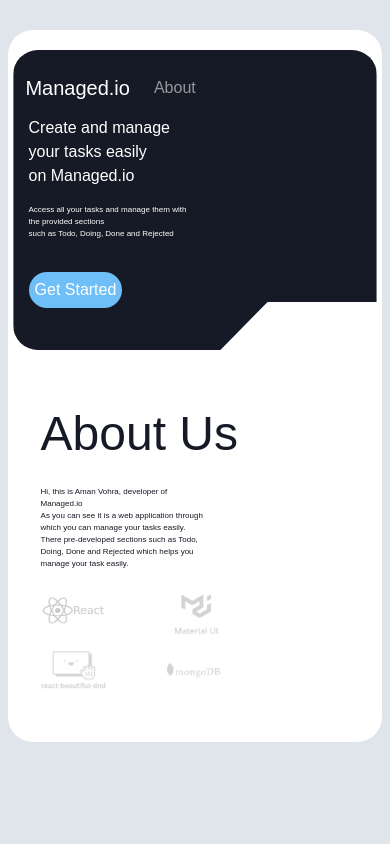
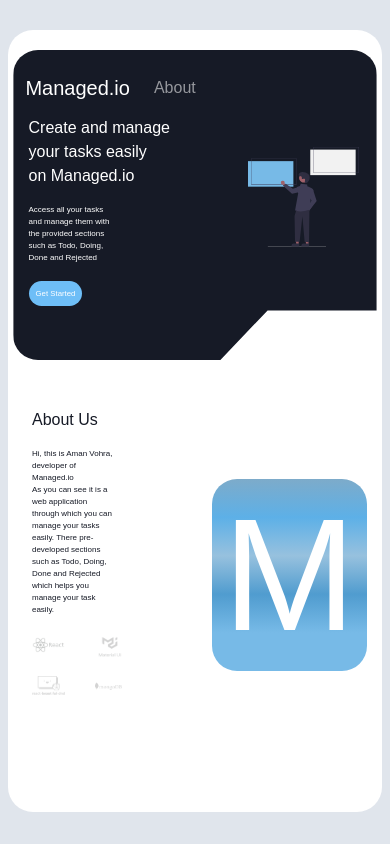
Before and after one commit to Aman-Vohra/Managed.io, a React (Create React App) app: page / in a window 390 px wide. Built offline with nearby package versions, Linux system fonts and the light colour scheme; a web font is replaced by a local one.

Commit message:
fix commit

```diff
--- a/src/DND/components/Nv.js
+++ b/src/DND/components/Nv.js
@@ -1,25 +1,13 @@
 import React,{Component} from 'react';
 import Box from '@mui/material/Box';
 import AppBar from '@mui/material/AppBar';
-import CssBaseline from '@mui/material/CssBaseline';
 import Toolbar from '@mui/material/Toolbar';
-import IconButton from '@mui/material/IconButton';
 import Typography from '@mui/material/Typography';
-import Avatar from '@mui/material/Avatar';
-import Tooltip from '@mui/material/Tooltip';
 import Button from '@mui/material/Button';
 import LogoutIcon from '@mui/icons-material/Logout';
-import AV from '../../Img/av.svg'
 import LG from '../../Img/lg.svg'
 import '../../styles/Common.css'
 
-const styles = {
-  name:{
-  fontFamily: "Poppins, sans-serif",
-  fontSize: "3vh",
-  marginRight: "auto",
-}
-}
 
 export default class Nv extends Component {
 
@@ -30,6 +18,7 @@
         };
       }
       componentDidMount() {
+        // fetch("http://localhost:9000/userData", {
         fetch("https://managed-backend.netlify.app/userData", {
           method: "POST",
           crossDomain: true,
@@ -58,27 +47,16 @@
 
     render() {
   return (
-    <Box sx={{ display: "flex", margin: "auto", width: "auto", height: "auto" }}>
-      <CssBaseline />
-      <AppBar position="fixed" sx={{ zIndex: (theme) => theme.zIndex.drawer + 1  , bgcolor: "#f1f5f9", color: "#3f3d56" }}>
+    <Box sx={{ flexGrow: 1 }}>
+      <AppBar position="static" sx={{ bgcolor: "#f1f5f9", color: "#3f3d56" }}>
         <Toolbar>
-        <img src={LG} alt='' style={{width:"50px", height:"50px", marginRight:"10px"}}/>
-          <Typography variant="h6"  noWrap component="div" style={styles.name}>
+          <img src={LG} alt='' style={{width:"auto", height:"50px", marginRight:"10px"}}/>
+          <Typography variant="h6" component="div" sx={{ flexGrow: 1, fontFamily: "Poppins, sans-serif", fontWeight: '600' }}>
             Managed.io
           </Typography>
-          <Box sx={{ flexGrow: 0 }}>
-          <Button onClick={this.logOut} sx={{ fontFamily: "Poppins, sans-serif", color: "#000", mr: "10px" }}><LogoutIcon sx={{ mr: "5px" }} />Log Out</Button>
-            <Tooltip title="It's you!">
-              <IconButton sx={{ p: 0, flexGrow: 0}}>
-                <Avatar alt="Remy Sharp" src={AV} />
-              </IconButton>
-            </Tooltip>
-          </Box>
+          <Button onClick={this.logOut} sx={{ fontFamily: "Poppins, sans-serif", color: "#000"}}><LogoutIcon/>Logout</Button>
         </Toolbar>
       </AppBar>
-      <Box component="main" sx={{ flexGrow: 1, p: 0 }}>
-        <Toolbar />
-      </Box>
     </Box>
   );
 }
--- a/src/Pages/First.js
+++ b/src/Pages/First.js
@@ -31,8 +31,8 @@
   <section>
   <div className="col-11 mx-auto">
     <div className="top-content">
-      <div className="row">
-      <div className="col-md-6 order-1 order-lg-1 d-flex justify-content-center flex-column">
+      <div className="row-content">
+      <div className="row-child-1">
         <p className="text">Create and manage<br/>your tasks easily<br/>on <strong className="brand-name">Managed.io</strong> </p>
         <p className="text-2">Access all your tasks and manage them with the provided sections<br/>such as Todo, Doing, Done and Rejected</p>
       <div className="mt-3">
@@ -41,7 +41,7 @@
         </div>
       </div>
       </div>
-      <div className="col-md-6 pl-5 order-2 orer-lg-2 header-img">
+      <div className="row-child-1">
         <img src={I} className="image-fluid-animated" alt="home img"></img>
       </div>
     </div>
@@ -52,8 +52,8 @@
     <section>
   <div className="col-11 mx-auto my-5" id='about'>
     <div className="top-content">
-      <div className="row">
-      <div className="col-md-6 order-1 order-lg-1 d-flex justify-content-center flex-column">
+      <div className="row-content">
+      <div className="row-child-1">
         <div className='about'>
         <p className="text-a"><strong className="brand-name-a">About</strong> Us</p>
         <p className="text-a-1">Hi, this is Aman Vohra, developer of Managed.io
@@ -70,7 +70,7 @@
       </div>
       </div>
       </div>
-      <div className="col-md-6 pl-5 order-2 orer-lg-2 header-img">
+      <div className="row-child-1">
         <div className='icon-back'>
         <h1 className='icon'>M</h1>
         </div>
--- a/src/Pages/Login.js
+++ b/src/Pages/Login.js
@@ -17,6 +17,7 @@
     e.preventDefault();
     const { email, password } = this.state;
     console.log(email, password);
+    // fetch("http://localhost:9000/login-user", {
     fetch("https://managed-backend.netlify.app/login-user", {
       method: "POST",
       crossDomain: true,
--- a/src/Pages/Signup.js
+++ b/src/Pages/Signup.js
@@ -18,6 +18,7 @@
   e.preventDefault();
   const{ email, password } = this.state;
   console.log(email, password);
+  // fetch("http://localhost:9000/register", {
   fetch("https://managed-backend.netlify.app/register", {
       method: "POST",
       crossDomain: true,
--- a/src/styles/Common.css
+++ b/src/styles/Common.css
@@ -36,6 +36,7 @@
 body{
     font-family: "Poppins", sans-serif;
     background-color: var(--clr-white-1);
+    font-size: 100%;
 }
 
 
@@ -66,6 +67,13 @@
     padding-top: 10px;
 }
 
+.row-child-1{
+    display: inline-block;
+    width: 50%;
+    justify-content: center;
+    margin: auto;
+}
+
 .about{
     margin-left: 5%;
 }
@@ -74,11 +82,10 @@
 }
 
 .image-fluid-animated{
-    width: 100%;
-    margin: auto;
-    height: 87%;
-    padding-left: 15%;
-    margin-left: 10%;
+    margin-left: 32%;
+    margin-bottom: 65%;
+    width: 70%;
+    height: 70%;
 }
 
 .icon-back{
@@ -148,10 +155,12 @@
     background-color: var(--clr-primary-6);
     color: var(--clr-white);
     text-align: center;
+    font-size: 2vw;
+    padding: 7px;
+    margin-top: 10%;
     border: none;
-    width: 20%;
-    height: 40px;
-    padding: 6px;
+    width: 30%;
+    height: auto;
     border-radius: 20px;
     /* filter: drop-shadow(0 10px 0 #15111a); */
 
@@ -168,7 +177,6 @@
 @media(max-width: 1200px) {
     .btn-get-started{
         height: auto;
-        width: fit-content;
     }
     .icon-back{
         width: auto;
@@ -177,13 +185,24 @@
         height: 110%;
         padding-bottom: 5px;
     }
+    .test{
+        margin: auto;
+        height: 460px;
+    }
+
     .text{
         font-size: 2rem;
+    }
+    .icon-back{
+        height: fit-content;
+        width: 65%;
+        margin-left: 30%;
     }
     }
 
 @media(max-width: 900px) {
     .btn-get-started{
+        height: auto;
         width: fit-content;
     }
         .icon-back{
@@ -200,13 +219,12 @@
         .text{
             font-size: 2rem;
         }
-        .icon-back{
-            display: none;
-        }
+
 }
 
 @media(max-width: 800px){
     .btn-get-started{
+        height: auto;
         width: fit-content;
     }
     .plate{
@@ -217,20 +235,23 @@
         margin: auto;
         height: 370px;
     }
-    .image-fluid-animated{
-        display: none;
-    }
     .text{
         font-size: 1.3rem;
     }
     .icon-back{
-        display: none;
+        height: fit-content;
+        width: 70%;
     }
+    .icon{
+        font-size: 15rem;
+    }
+
 }
 
 
 @media(max-width: 745px){
     .btn-get-started{
+        height: auto;
         width: fit-content;
     }
     .plate{
@@ -241,19 +262,26 @@
         margin: auto;
         height: 370px;
     }
-    .image-fluid-animated{
-        display: none;
+    .row-child-1{
+        margin-bottom: 10px;
+        max-height: 100%;
     }
     .text{
-        font-size: 2rem;
+        font-size: 1.3rem;
     }
     .icon-back{
-        display: none;
+        height: fit-content;
+        width: 60%;
     }
+    .icon{
+        font-size: 15rem;
+    }
+
 }
 
-@media(max-width: 500px){
+@media(max-width: 736px){
     .btn-get-started{
+        height: auto;
         width: fit-content;
     }
     .plate{
@@ -262,11 +290,46 @@
     }
     .test{
         margin: auto;
-        height: 300px;
+        height: 370px;
+    }
+    .row-child-1{
+        margin-bottom: 10px;
+    }
+    .text{
+        font-size: 1.3rem;
+    }
+    .icon-back{
+        height: fit-content;
+        width: 90%;
+        margin-left: 10%;
+    }
+    .icon{
+        font-size: 15rem;
+    }
+
+}
+
+@media(max-width: 500px){
+    .btn-get-started{
+        height: auto;
+        width: fit-content;
+    }
+    .plate{
+        height: 100%;
+        padding-bottom: 5px;
+    }
+    .test{
+        margin: auto;
+        height: 310px;
+    }
+    .row-child-1{
+        margin-bottom: 20px;
     }
     .image-fluid-animated{
-       width: 100px;
-       height: 100px;
+        position: relative;
+        bottom: 40px;
+        width: auto;
+        height: 100px;
     }
     .text{
         font-size: 1rem;
@@ -275,12 +338,72 @@
         width: 50%;
         font-size: 0.5rem;
     }
+    .text-a{
+        width: 50%;
+        font-size: 1rem;
+    }
     .text-a-1{
         width: 50%;
         font-size: 0.5rem;
     }
     .icon-back{
-        display: none;
+        height: fit-content;
+        width: 90%;
+        margin-left: 10%;
+        position: relative;
+        bottom: 60px;
+    }
+    .icon{
+        font-size: 10rem;
+    }
+}
+
+@media(max-width: 365px){
+    .btn-get-started{
+        height: auto;
+        width: fit-content;
+    }
+    .plate{
+        height: 100%;
+        padding-bottom: 5px;
+    }
+    .test{
+        margin: auto;
+        height: 320px;
+    }
+    .row-child-1{
+        margin-bottom: 20px;
+    }
+    .image-fluid-animated{
+        position: relative;
+        bottom: 40px;
+        width: auto;
+        height: 100px;
+    }
+    .text{
+        font-size: 1rem;
+    }
+    .text-2{
+        width: 50%;
+        font-size: 0.5rem;
+    }
+    .text-a{
+        width: 50%;
+        font-size: 1rem;
+    }
+    .text-a-1{
+        width: 50%;
+        font-size: 0.5rem;
+    }
+    .icon-back{
+        height: fit-content;
+        width: 90%;
+        margin-left: 10%;
+        position: relative;
+        bottom: 60px;
+    }
+    .icon{
+        font-size: 10rem;
     }
 }
 
@@ -452,15 +575,10 @@
     margin-bottom: 1.2rem;
 }
 
-.css-hyum1k-MuiToolbar-root{
-    width: auto;
-    height: auto;
-}
+
 
 @media(max-width: 390px){
-    .css-hyum1k-MuiToolbar-root{
-        width: fit-content;
-    }
+
     .dnd{
         display: flex;
         flex-direction: column;
@@ -473,9 +591,7 @@
 }
 
 @media(max-width: 490px){
-    .css-hyum1k-MuiToolbar-root{
-        width: fit-content;
-    }
+
     .dnd{
         display: flex;
         flex-direction: column;
@@ -488,9 +604,7 @@
 }
 
 @media(max-width: 590px){
-    .css-hyum1k-MuiToolbar-root{
-        width: fit-content;
-    }
+
     .dnd{
         display: flex;
         flex-direction: column;
@@ -503,9 +617,7 @@
 }
 
 @media(max-width: 690px){
-    .css-hyum1k-MuiToolbar-root{
-        width: fit-content;
-    }
+
     .dnd{
         display: flex;
         flex-direction: column;
@@ -518,9 +630,6 @@
 }
 
 @media(max-width: 790px){
-    .css-hyum1k-MuiToolbar-root{
-        width: fit-content;
-    }
     .dnd{
         display: flex;
         flex-direction: column;
@@ -533,9 +642,6 @@
 }
 
 @media(max-width: 890px){
-    .css-hyum1k-MuiToolbar-root{
-        width: fit-content;
-    }
     .dnd{
         display: flex;
         flex-direction: column;
```
